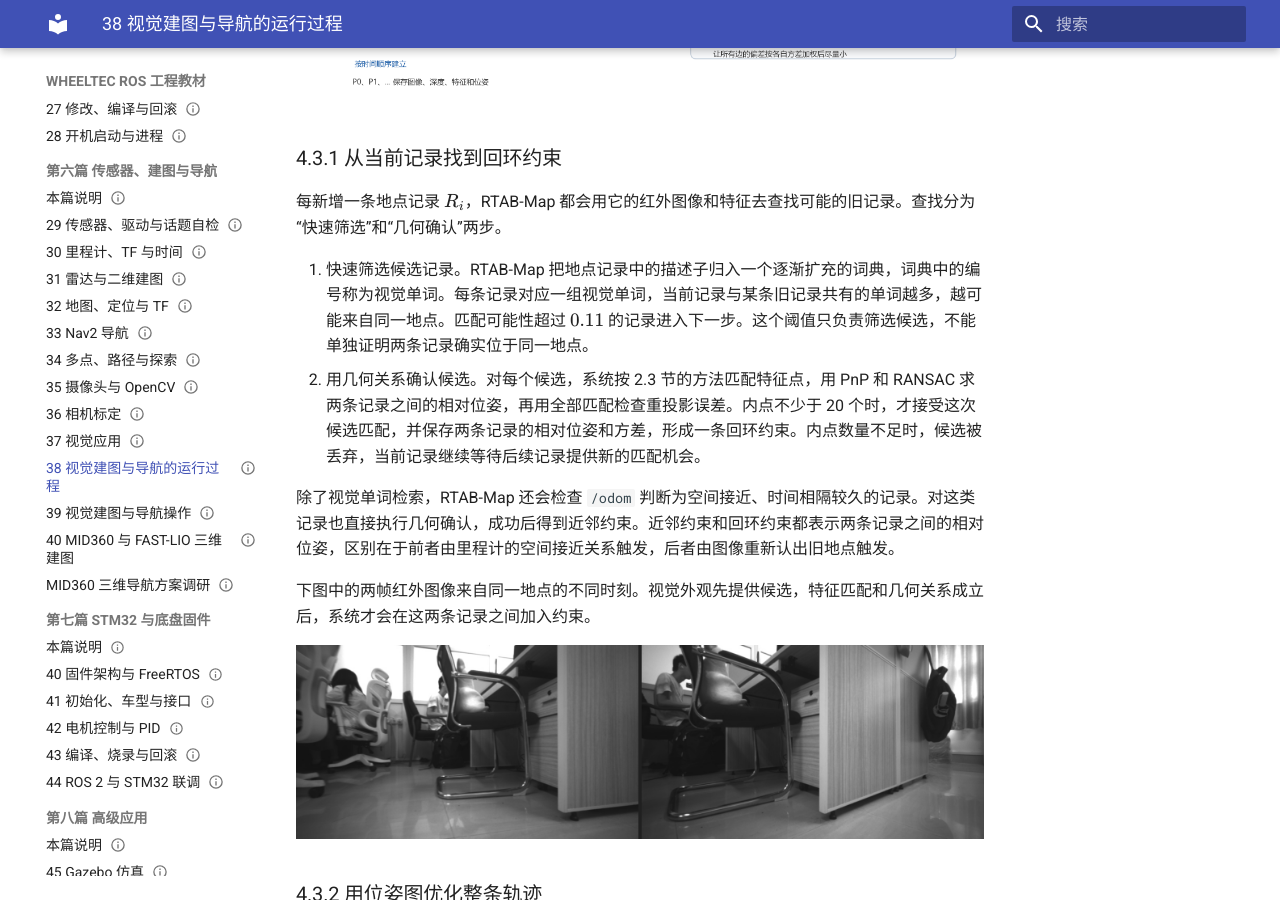
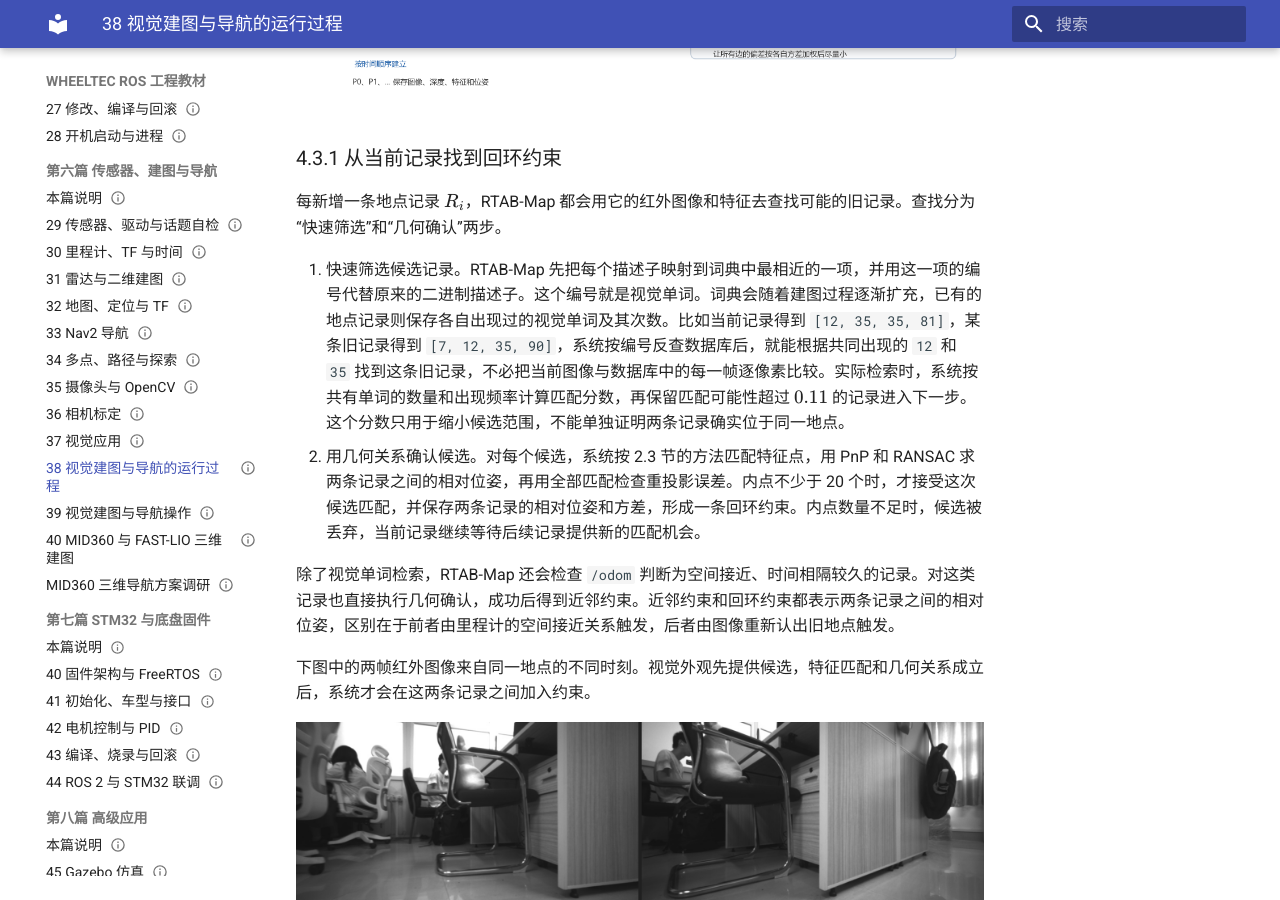
Before and after one commit to EnosElinsa/wheeltec-ros-textbook, an MkDocs documentation site: the page built from docs/06-sensors-navigation/38-visual-runtime.md, in a window 1280 px wide and 900 px high, scrolled down 31522 px. Built offline with MkDocs 1.6.1 and Material for MkDocs 9.7.7, drawn with Linux system fonts in a browser that asks for light colours.

Commit message:
docs: explain visual word candidate search

```diff
--- a/docs/06-sensors-navigation/38-visual-runtime.md
+++ b/docs/06-sensors-navigation/38-visual-runtime.md
@@ -659,7 +659,7 @@ RViz 把占用栅格和车身画在同一画面里，下图的固定坐标系为
 
 每新增一条地点记录 $R_i$，RTAB-Map 都会用它的红外图像和特征去查找可能的旧记录。查找分为“快速筛选”和“几何确认”两步。
 
-1. 快速筛选候选记录。RTAB-Map 把地点记录中的描述子归入一个逐渐扩充的词典，词典中的编号称为视觉单词。每条记录对应一组视觉单词，当前记录与某条旧记录共有的单词越多，越可能来自同一地点。匹配可能性超过 $0.11$ 的记录进入下一步。这个阈值只负责筛选候选，不能单独证明两条记录确实位于同一地点。
+1. 快速筛选候选记录。RTAB-Map 先把每个描述子映射到词典中最相近的一项，并用这一项的编号代替原来的二进制描述子。这个编号就是视觉单词。词典会随着建图过程逐渐扩充，已有的地点记录则保存各自出现过的视觉单词及其次数。比如当前记录得到 `[12, 35, 35, 81]`，某条旧记录得到 `[7, 12, 35, 90]`，系统按编号反查数据库后，就能根据共同出现的 `12` 和 `35` 找到这条旧记录，不必把当前图像与数据库中的每一帧逐像素比较。实际检索时，系统按共有单词的数量和出现频率计算匹配分数，再保留匹配可能性超过 $0.11$ 的记录进入下一步。这个分数只用于缩小候选范围，不能单独证明两条记录确实位于同一地点。
 2. 用几何关系确认候选。对每个候选，系统按 2.3 节的方法匹配特征点，用 PnP 和 RANSAC 求两条记录之间的相对位姿，再用全部匹配检查重投影误差。内点不少于 20 个时，才接受这次候选匹配，并保存两条记录的相对位姿和方差，形成一条回环约束。内点数量不足时，候选被丢弃，当前记录继续等待后续记录提供新的匹配机会。
 
 除了视觉单词检索，RTAB-Map 还会检查 `/odom` 判断为空间接近、时间相隔较久的记录。对这类记录也直接执行几何确认，成功后得到近邻约束。近邻约束和回环约束都表示两条记录之间的相对位姿，区别在于前者由里程计的空间接近关系触发，后者由图像重新认出旧地点触发。
```
Also changed, not shown: docs/06-sensors-navigation/assets/loop-closure-process.png.
